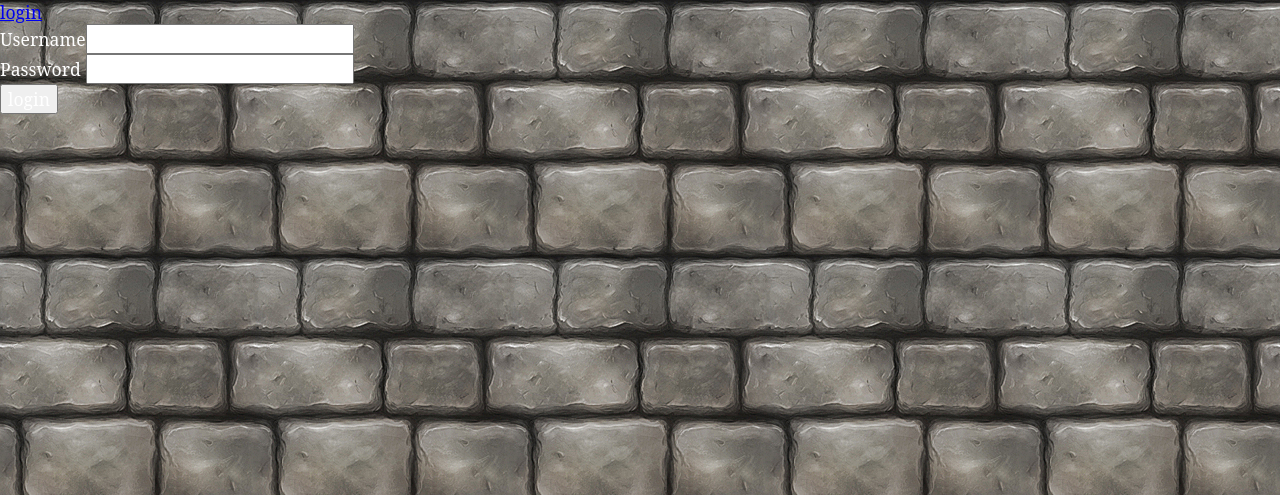
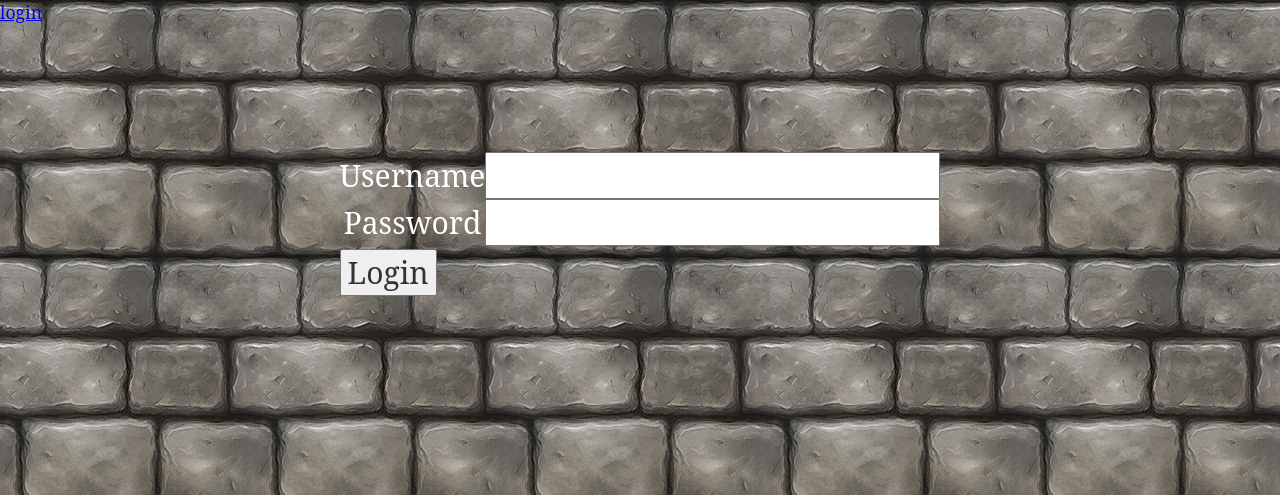
Before and after one commit to AlexeyTsvetkov/lgt, a Django app: template app/templates/app/login.html in a window 1280 px wide. Shown: the top 495 px of the page. Run offline with Django 3.2, Linux system fonts and the light colour scheme; the template is opened without the code that fills it, so the values that code supplies are empty, except form fields; tables that the repository leaves empty hold one stand-in row (values such as "Sample post"); form fields are guessed from the names that the template uses; parts of the project's set-up code (start-up, migrations or seed data) failed here and were passed over; some libraries are stand-ins or nearby versions; some web fonts are replaced.

Commit message:
Simple login page

```diff
--- a/app/static/css/app.css
+++ b/app/static/css/app.css
@@ -14,7 +14,7 @@ body {
 }
 
 .game-table {
-    width: 80%;
+    width: 95%;
 }
 
 #container h1 {
@@ -149,6 +149,10 @@ body {
     float: right;
 }
 
+.slot > .lambda > pre {
+    width: 470px;
+}
+
 .slot > .lambda > * {
     margin: 1px;
 }
@@ -164,7 +168,7 @@ body {
     font-size: 26px;
 }
 
-.applicable_term > a {
+.applicable-term > a {
     display: block;
     height: 100%;
     width: 100%;
@@ -172,6 +176,25 @@ body {
     cursor: pointer;
 }
 
-.applicable_term {
+input {
+    color: #333333;
+}
 
+.login-form {
+    margin-top: 10%;
+    width: 100%;
+    text-align: center;
 }
+
+.login-form > form{
+    display: inline-block;
+}
+
+.login-form > * {
+    font-size: 30px;
+}
+
+.form-button {
+    display: block;
+    margin-top: 3px;
+}
--- a/app/static/js/Components/CardPopup.js
+++ b/app/static/js/Components/CardPopup.js
@@ -82,7 +82,7 @@ var ApplicableSlot = React.createClass({
         var slot = this.props.slot;
         var term = slot.term;
         return (
-            <div className='applicable_term'>
+            <div className='applicable-term'>
                 <b>Slot {slot.id}</b>
                 <a onClick={this.handleClick}>
                     <Term code={term}/>
--- a/app/templates/app/login.html
+++ b/app/templates/app/login.html
@@ -6,6 +6,7 @@
 <p>Your username and password didn't match. Please try again.</p>
 {% endif %}
 
+<div class="login-form">
     <form method="post" action="{% url 'django.contrib.auth.views.login' %}">
     {% csrf_token %}
     <table>
@@ -19,8 +20,9 @@
     </tr>
     </table>
 
-<input type="submit" value="login" />
+    <input class="form-button" type="submit" value="Login" />
     <input type="hidden" name="next" value="{{ next }}" />
     </form>
+</div>
 
 {% endblock %}
```
Lines whose indentation alone changed are shown as unchanged.
